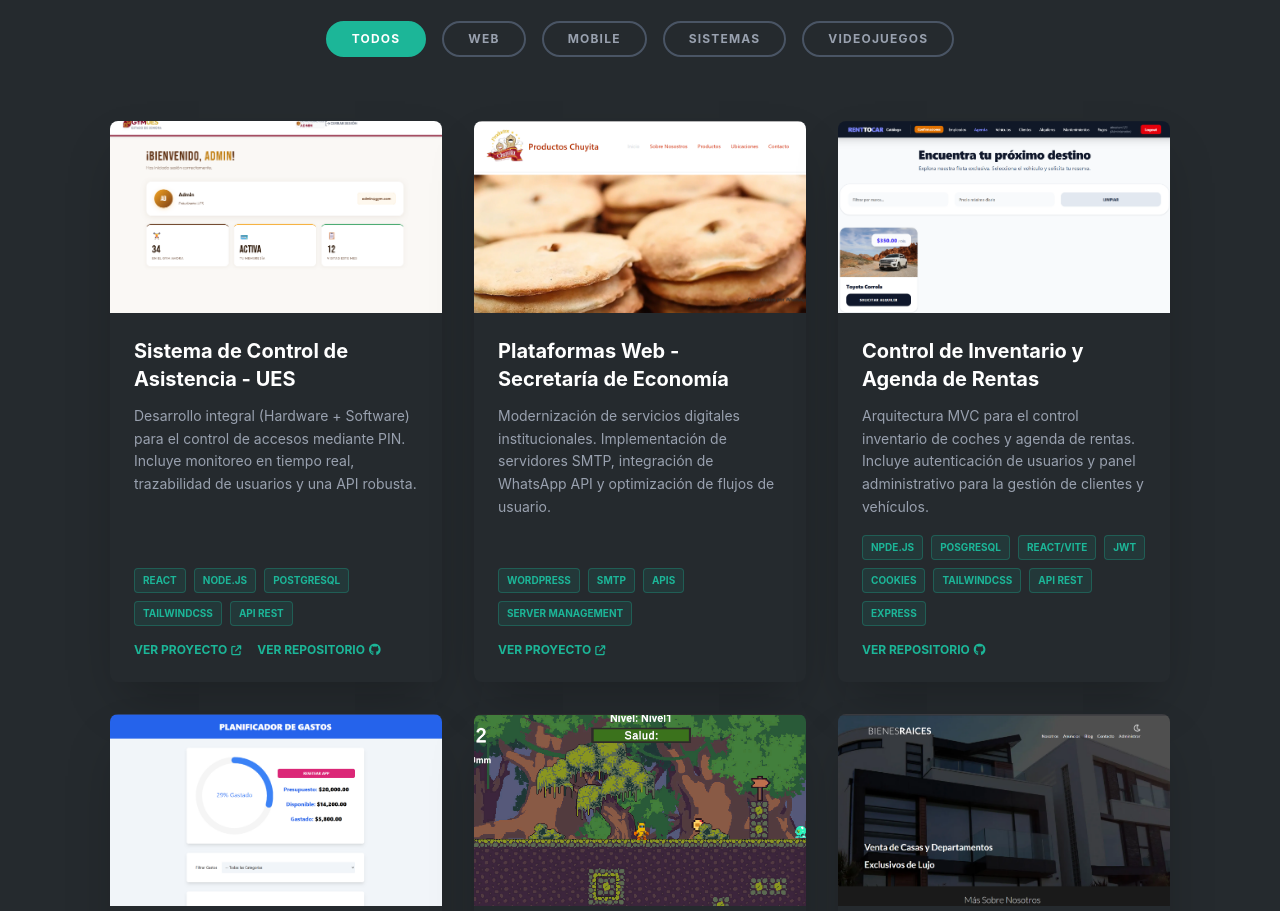
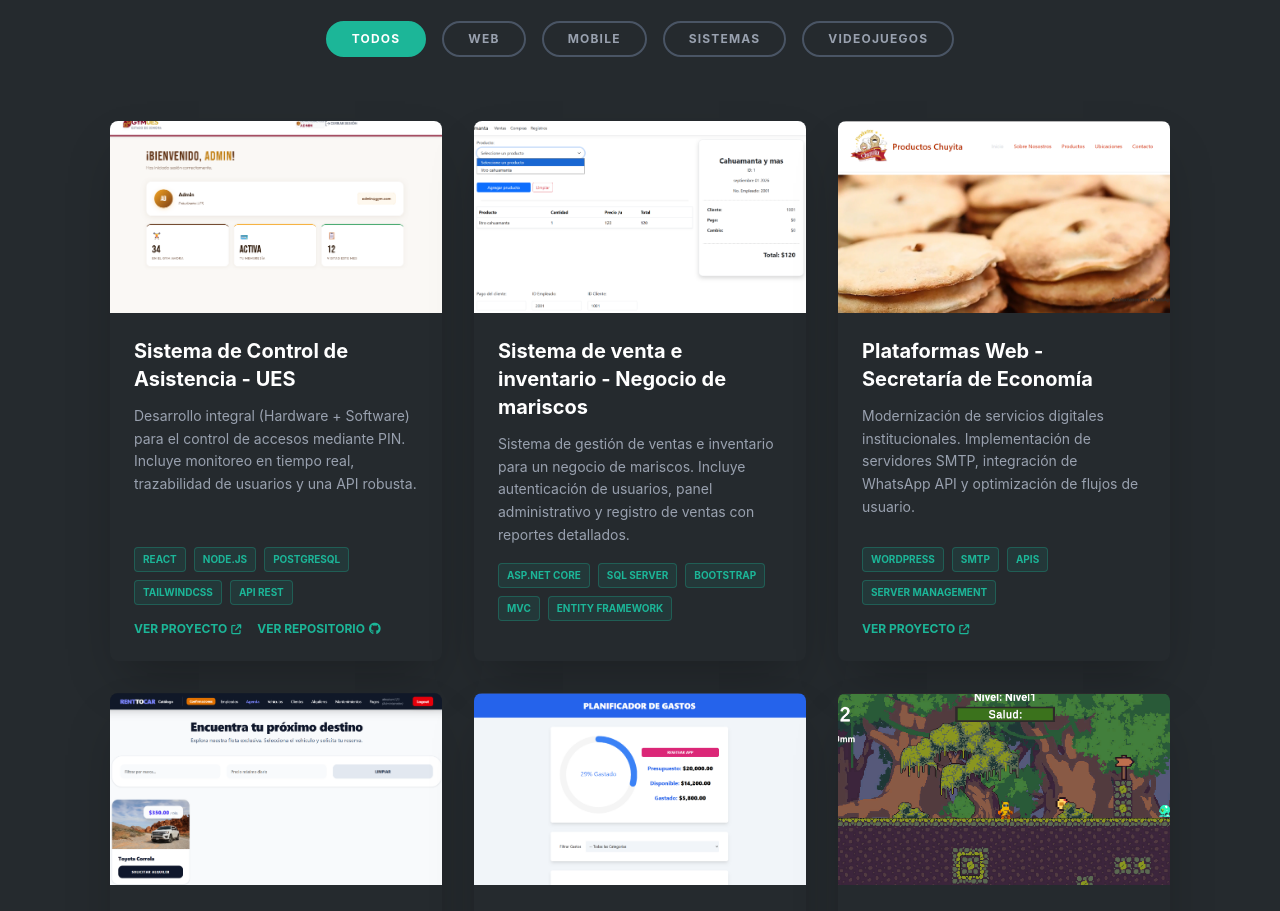
Before and after one commit to BamFavela17/Portafolio-AbrahamFavela, a React (Vite) app: page / in a window 1280 px wide. Shown: the part 3640-4551 px from the top of the page. Built offline with nearby package versions, Linux system fonts and the light colour scheme.

Commit message:
SistemaVentas

```diff
--- a/src/components/Projects.tsx
+++ b/src/components/Projects.tsx
@@ -20,6 +20,16 @@ const projects: ProjectItem[] = [
     Repo: "https://github.com/BamFavela17/GymUes-AccesControl.git",
     image: "/img/GymUes.png",
     tags: ["React", "Node.js", "PostgreSQL", "TailwindCSS", "API Rest"],
+    category: "Sistemas",
+  },
+  {
+    title: "Sistema de venta e inventario - Negocio de mariscos",
+    description:
+      "Sistema de gestión de ventas e inventario para un negocio de mariscos. Incluye autenticación de usuarios, panel administrativo y registro de ventas con reportes detallados.",
+    url: "",
+    Repo: "",
+    image: "/img/ProyCahuamanta.png",
+    tags: ["ASP.NET Core", "SQL Server", "Bootstrap", "MVC", "Entity Framework"],
     category: "Sistemas",
   },
   {
```
Also changed, not shown: public/img/ProyCahuamanta.png (added).
